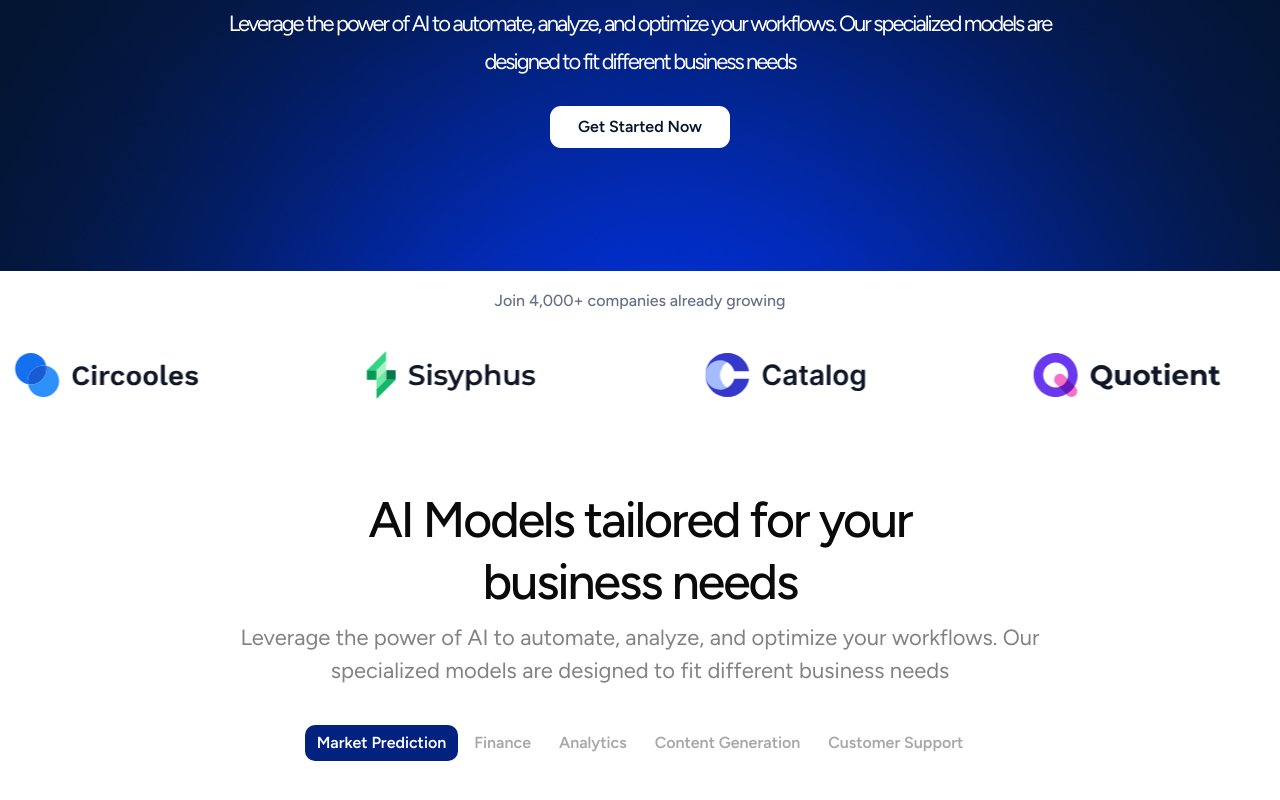
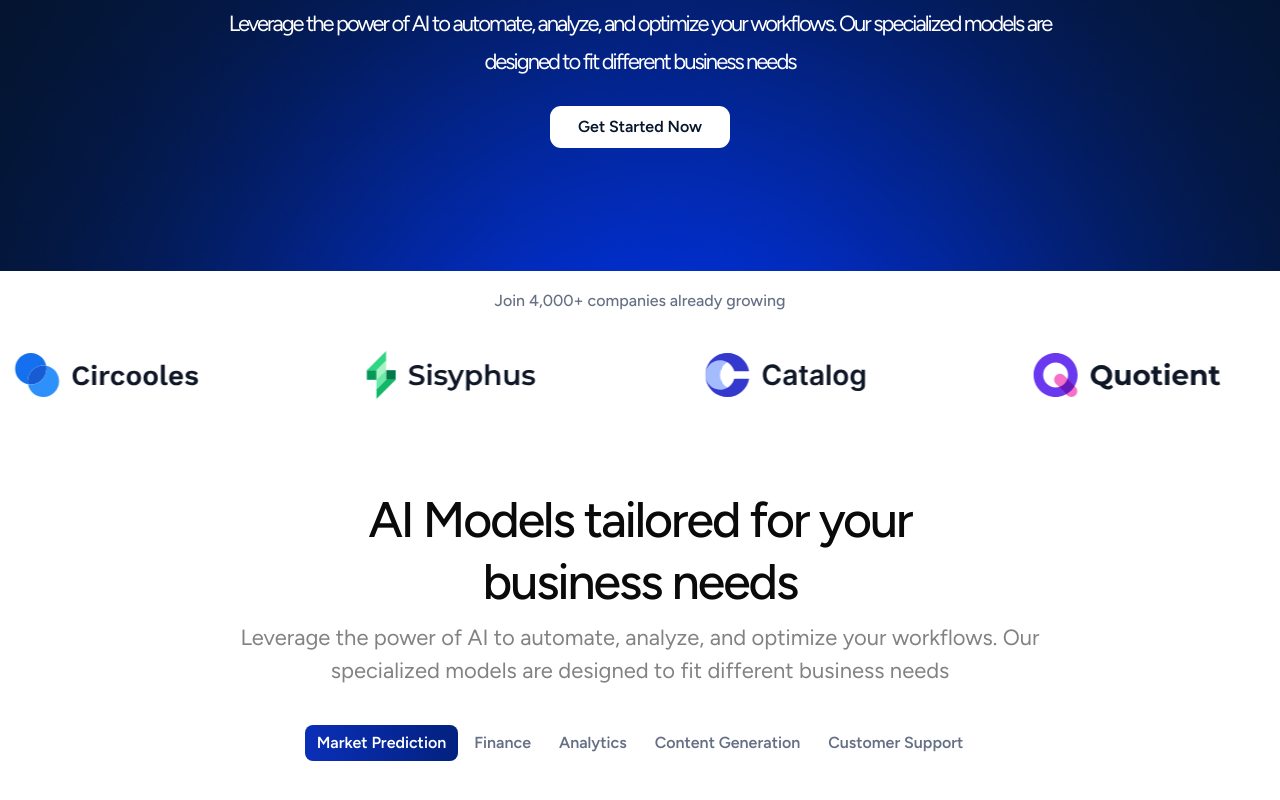
Before and after one commit to ashiruhammed/alpharitm-frontend-test, a Next.js app: page / in a window 1280 px wide. Shown: the part 358-1158 px from the top of the page. Built offline with nearby package versions, Linux system fonts and the light colour scheme.

Commit message:
Add hover effect to AnimatedTabs for improved user experience

```diff
--- a/components/ui/animated-tabs.tsx
+++ b/components/ui/animated-tabs.tsx
@@ -20,6 +20,7 @@ export function AnimatedTabs({
   onChange,
 }: AnimatedTabsProps) {
   const [activeTab, setActiveTab] = useState(defaultTab || tabs[0].id);
+  const [hoveredTab, setHoveredTab] = useState<string | null>(null);
 
   const handleTabChange = (tabId: string) => {
     setActiveTab(tabId);
@@ -32,9 +33,16 @@ export function AnimatedTabs({
         <button
           key={tab.id}
           onClick={() => handleTabChange(tab.id)}
+          onMouseEnter={() => setHoveredTab(tab.id)}
+          onMouseLeave={() => setHoveredTab(null)}
           className={`
             relative rounded-[8px] px-3 py-1.5 text-base font-semibold
-            text-[#A7A7A7] outline-ring transition
+            transition-colors duration-200 ease-in-out
+            ${
+              activeTab === tab.id
+                ? 'text-white'
+                : 'text-[#667085] hover:text-[#4B5563]'
+            }
             focus-visible:outline-2 cursor-pointer
           `}
           style={{
@@ -43,15 +51,32 @@ export function AnimatedTabs({
           {activeTab === tab.id && (
             <motion.span
               layoutId='bubble'
-              className='absolute inset-0 z-[1] bg-[#03217F]'
-              style={{ borderRadius: 'var(--radius)' }}
-              transition={{ type: 'spring', bounce: 0.2, duration: 0.6 }}
+              className='absolute inset-0 z-[1] bg-gradient-to-r from-[#0A2FB8] to-[#03217F]'
+              style={{ borderRadius: '8px' }}
+              transition={{
+                type: 'spring',
+                bounce: 0.3,
+                duration: 0.5,
+                ease: 'easeInOut',
+              }}
             />
           )}
-          <span
-            className={`relative z-[2] ${
-              activeTab === tab.id ? 'text-white' : ''
-            }`}>
+          {hoveredTab === tab.id && activeTab !== tab.id && (
+            <motion.span
+              layoutId='hover-bubble'
+              className='absolute inset-0 z-[1] bg-gradient-to-r from-[#E5E7EB] to-[#F3F4F6]'
+              style={{ borderRadius: '8px' }}
+              initial={{ opacity: 0 }}
+              animate={{ opacity: 1 }}
+              exit={{ opacity: 0 }}
+              transition={{
+                type: 'spring',
+                bounce: 0.2,
+                duration: 0.4,
+              }}
+            />
+          )}
+          <span className='relative z-[2] transition-colors duration-200'>
             {tab.label}
           </span>
         </button>
```
